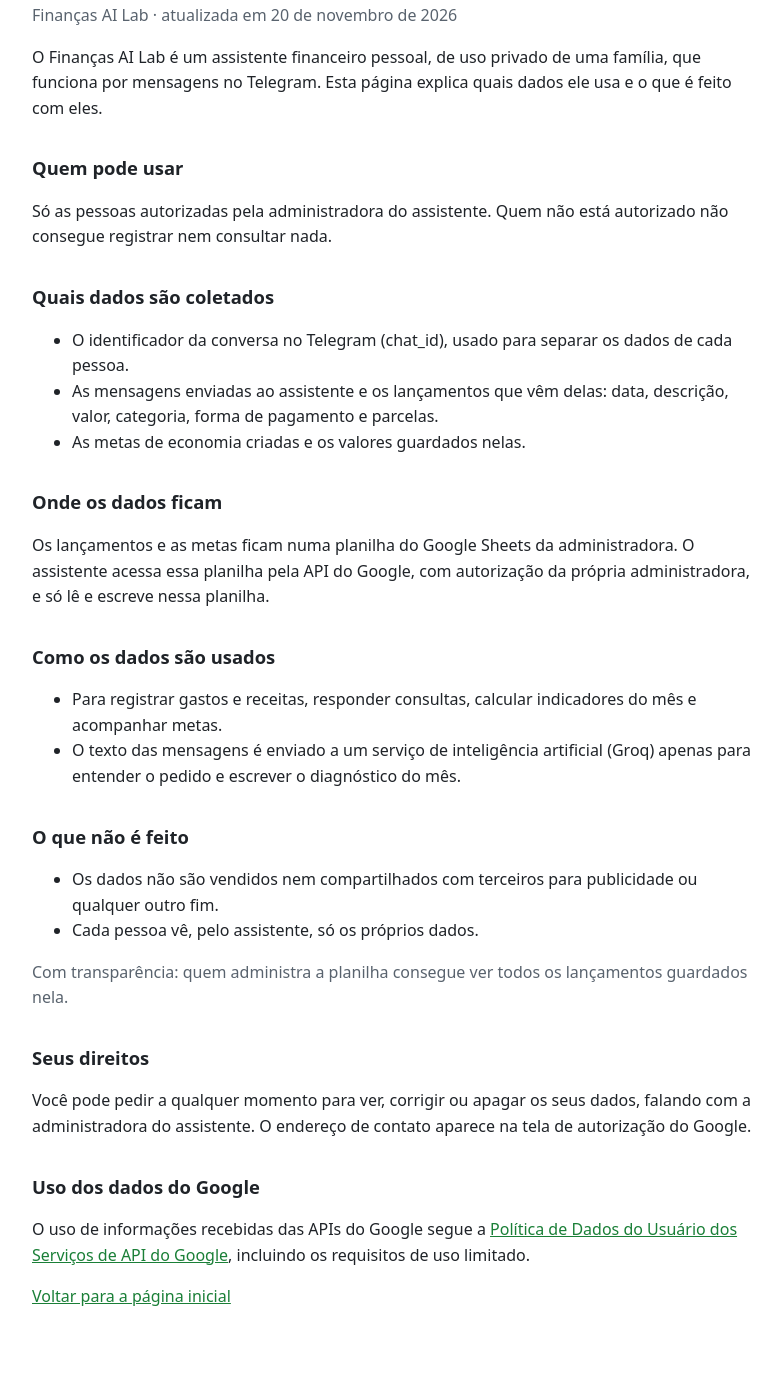
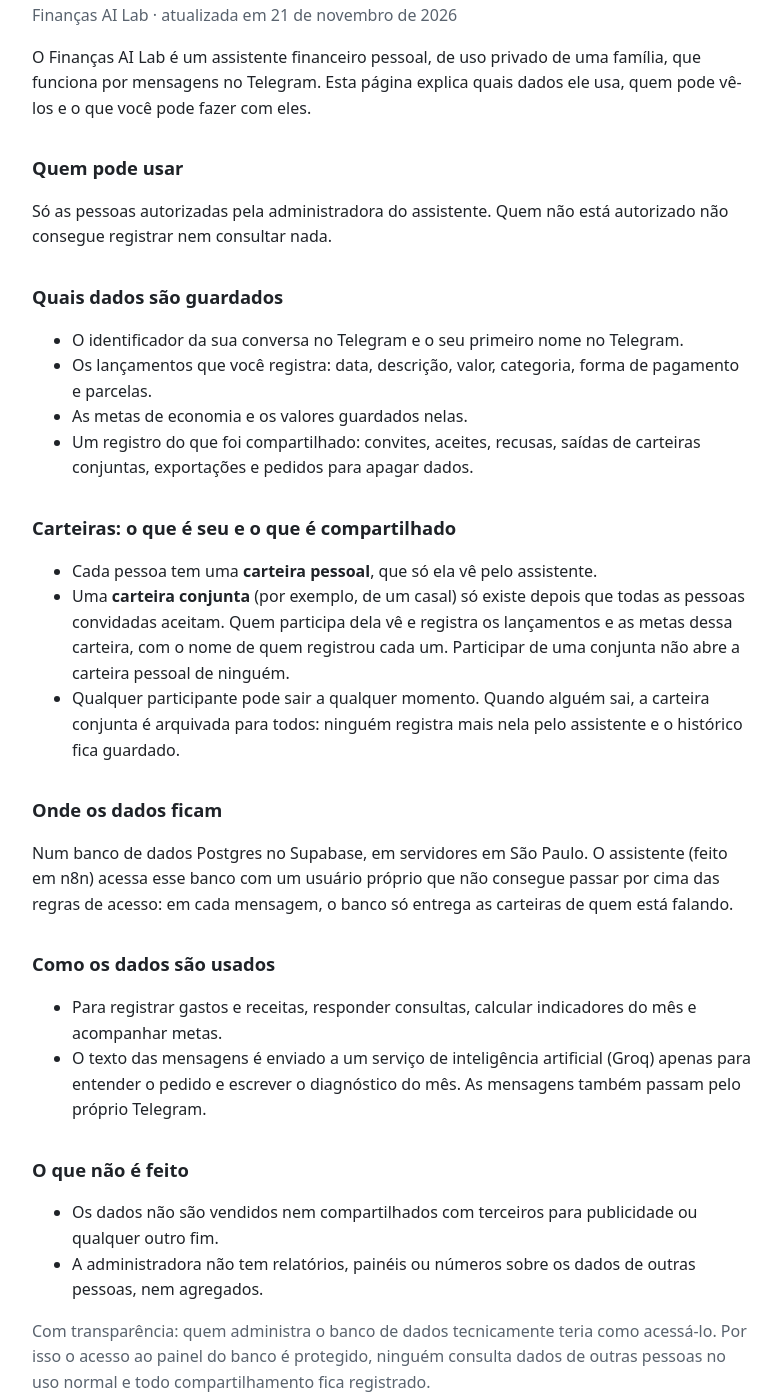
Before and after one commit to leticiaschutz/financas-ai-lab-site, a plain HTML site: page privacidade.html in a window 1280 px wide. Shown: the part 99-1497 px from the top of the page, without its empty margins (248-1029 px from the left). Drawn offline with Linux system fonts and the light colour scheme.

Commit message:
Política de privacidade: Supabase, carteiras, transparência e cópia mensal

```diff
--- a/privacidade.html
+++ b/privacidade.html
@@ -14,46 +14,63 @@
   p, li { color: var(--fg); }
   .muted { color: var(--muted); }
   a { color: var(--accent); }
+  code { font-size: 0.95em; }
 </style>
 </head>
 <body>
 <main>
   <h1>Política de Privacidade</h1>
-  <p class="muted">Finanças AI Lab · atualizada em 20 de novembro de 2026</p>
+  <p class="muted">Finanças AI Lab · atualizada em 21 de novembro de 2026</p>
 
-  <p>O Finanças AI Lab é um assistente financeiro pessoal, de uso privado de uma família, que funciona por mensagens no Telegram. Esta página explica quais dados ele usa e o que é feito com eles.</p>
+  <p>O Finanças AI Lab é um assistente financeiro pessoal, de uso privado de uma família, que funciona por mensagens no Telegram. Esta página explica quais dados ele usa, quem pode vê-los e o que você pode fazer com eles.</p>
 
   <h2>Quem pode usar</h2>
   <p>Só as pessoas autorizadas pela administradora do assistente. Quem não está autorizado não consegue registrar nem consultar nada.</p>
 
-  <h2>Quais dados são coletados</h2>
+  <h2>Quais dados são guardados</h2>
   <ul>
-    <li>O identificador da conversa no Telegram (chat_id), usado para separar os dados de cada pessoa.</li>
-    <li>As mensagens enviadas ao assistente e os lançamentos que vêm delas: data, descrição, valor, categoria, forma de pagamento e parcelas.</li>
-    <li>As metas de economia criadas e os valores guardados nelas.</li>
+    <li>O identificador da sua conversa no Telegram e o seu primeiro nome no Telegram.</li>
+    <li>Os lançamentos que você registra: data, descrição, valor, categoria, forma de pagamento e parcelas.</li>
+    <li>As metas de economia e os valores guardados nelas.</li>
+    <li>Um registro do que foi compartilhado: convites, aceites, recusas, saídas de carteiras conjuntas, exportações e pedidos para apagar dados.</li>
+  </ul>
+
+  <h2>Carteiras: o que é seu e o que é compartilhado</h2>
+  <ul>
+    <li>Cada pessoa tem uma <strong>carteira pessoal</strong>, que só ela vê pelo assistente.</li>
+    <li>Uma <strong>carteira conjunta</strong> (por exemplo, de um casal) só existe depois que todas as pessoas convidadas aceitam. Quem participa dela vê e registra os lançamentos e as metas dessa carteira, com o nome de quem registrou cada um. Participar de uma conjunta não abre a carteira pessoal de ninguém.</li>
+    <li>Qualquer participante pode sair a qualquer momento. Quando alguém sai, a carteira conjunta é arquivada para todos: ninguém registra mais nela pelo assistente e o histórico fica guardado.</li>
   </ul>
 
   <h2>Onde os dados ficam</h2>
-  <p>Os lançamentos e as metas ficam numa planilha do Google Sheets da administradora. O assistente acessa essa planilha pela API do Google, com autorização da própria administradora, e só lê e escreve nessa planilha.</p>
+  <p>Num banco de dados Postgres no Supabase, em servidores em São Paulo. O assistente (feito em n8n) acessa esse banco com um usuário próprio que não consegue passar por cima das regras de acesso: em cada mensagem, o banco só entrega as carteiras de quem está falando.</p>
 
   <h2>Como os dados são usados</h2>
   <ul>
     <li>Para registrar gastos e receitas, responder consultas, calcular indicadores do mês e acompanhar metas.</li>
-    <li>O texto das mensagens é enviado a um serviço de inteligência artificial (Groq) apenas para entender o pedido e escrever o diagnóstico do mês.</li>
+    <li>O texto das mensagens é enviado a um serviço de inteligência artificial (Groq) apenas para entender o pedido e escrever o diagnóstico do mês. As mensagens também passam pelo próprio Telegram.</li>
   </ul>
 
   <h2>O que não é feito</h2>
   <ul>
     <li>Os dados não são vendidos nem compartilhados com terceiros para publicidade ou qualquer outro fim.</li>
-    <li>Cada pessoa vê, pelo assistente, só os próprios dados.</li>
+    <li>A administradora não tem relatórios, painéis ou números sobre os dados de outras pessoas, nem agregados.</li>
   </ul>
-  <p class="muted">Com transparência: quem administra a planilha consegue ver todos os lançamentos guardados nela.</p>
+  <p class="muted">Com transparência: quem administra o banco de dados tecnicamente teria como acessá-lo. Por isso o acesso ao painel do banco é protegido, ninguém consulta dados de outras pessoas no uso normal e todo compartilhamento fica registrado.</p>
 
-  <h2>Seus direitos</h2>
-  <p>Você pode pedir a qualquer momento para ver, corrigir ou apagar os seus dados, falando com a administradora do assistente. O endereço de contato aparece na tela de autorização do Google.</p>
+  <h2>Cópias de segurança</h2>
+  <p>Não existe uma cópia central com os dados de todos. No dia 1 de cada mês, cada pessoa recebe no próprio Telegram um arquivo com os dados dela (os mesmos de "exportar meus dados"); esse arquivo é o backup dela, e ninguém mais recebe uma cópia. Também dá para pedir uma cópia a qualquer momento (veja abaixo).</p>
+
+  <h2>Seus direitos e como exercê-los pelo próprio assistente</h2>
+  <ul>
+    <li><code>quem vê meus dados</code>: mostra quem tem acesso a cada uma das suas carteiras.</li>
+    <li><code>exportar meus dados</code>: envia um arquivo com todos os seus lançamentos, metas e o histórico do que foi compartilhado.</li>
+    <li><code>apagar meus dados</code>: apaga para sempre a sua carteira pessoal e o seu cadastro, depois de pedir confirmação. Se você participa de uma carteira conjunta, ela é arquivada para todos e os seus lançamentos nela ficam sem autor.</li>
+    <li>Para corrigir um dado ou tirar qualquer dúvida, fale com a administradora do assistente. O endereço de contato aparece na tela de autorização do Google.</li>
+  </ul>
 
   <h2>Uso dos dados do Google</h2>
-  <p>O uso de informações recebidas das APIs do Google segue a <a href="https://developers.google.com/terms/api-services-user-data-policy">Política de Dados do Usuário dos Serviços de API do Google</a>, incluindo os requisitos de uso limitado.</p>
+  <p>Versões anteriores do assistente guardavam os lançamentos numa planilha do Google Sheets da administradora; hoje essa planilha não é mais usada pelo assistente. O uso de informações recebidas das APIs do Google segue a <a href="https://developers.google.com/terms/api-services-user-data-policy">Política de Dados do Usuário dos Serviços de API do Google</a>, incluindo os requisitos de uso limitado.</p>
 
   <p><a href="./">Voltar para a página inicial</a></p>
 </main>
```
